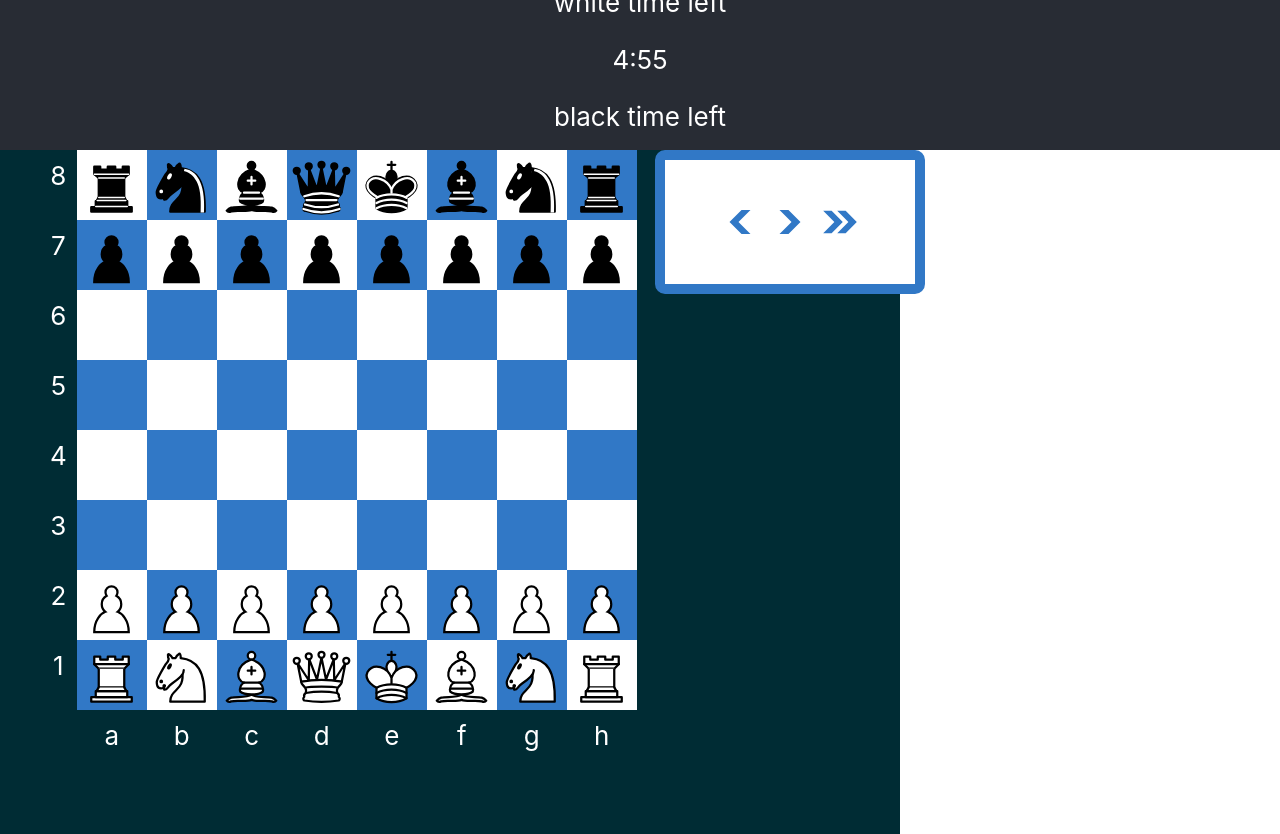
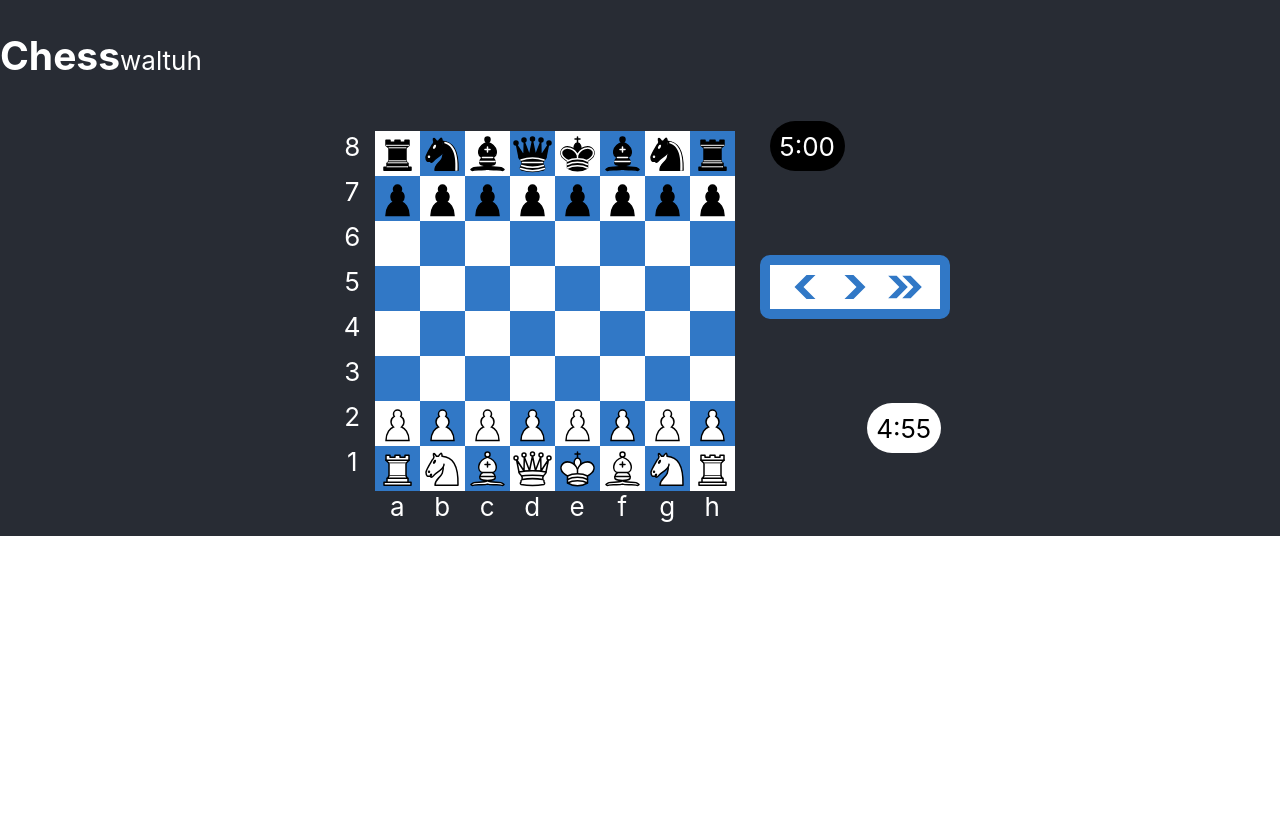
Before and after one commit to msanlop/chess, a React (Create React App) app: page / in a window 1280 px wide. After the commit the page ends 800 px from the top, so only its background shows below. Built offline with nearby package versions, Linux system fonts and the light colour scheme.

Commit message:
feat: add simple timers components, and fix some css

```diff
--- a/src/App.css
+++ b/src/App.css
@@ -2,35 +2,33 @@
   text-align: center;
 }
 
-.App-logo {
-  height: 40vmin;
-  pointer-events: none;
-}
 
-@media (prefers-reduced-motion: no-preference) {
-  .App-logo {
-    animation: App-logo-spin infinite 20s linear;
-  }
-}
 
 .App-header {
   background-color: #282c34;
   /* min-height: 100vh; */
-  overflow: scroll;
+  /* overflow: scroll; */
   max-height: 150px;
   display: flex;
-  flex-direction: column;
-  align-items: center;
-  justify-content: center;
+  flex-direction: row;
+
+  align-items: baseline;
+  /* justify-content: center; */
   font-size: calc(10px + 2vmin);
   color: white;
 }
 
+h2 {
+  justify-content: left;
+  align-items: left;
+  text-align: left;
+}
+
 .App-body {
-  background-color: #002c34;
+  background-color: #282c34;
   /* overflow-y: hidden; */
-  width: 900px;
-  display: flex;
+  /* width: 900px; */
+  /* display: flex; */
   flex-direction: row;
   /* align-items: center;
   justify-content: center; */
@@ -40,13 +38,31 @@
 
 .right-panel {
   margin-left : 2%;
-  margin-bottom: 60%;
-  font-size: calc(10px + 2vmin);
-  color: white;
+  /* margin-bottom: 60%; */
+  /* display: inline-grid; */
+  /* grid-template-rows: 1fr 1fr 1fr; */
+  /* grid-auto-rows: minmax(0, 1fr); */
+  /* grid-auto-flow: row; */
+  /* justify-items: center; */
+
+
+  display: inline-grid;
+  grid-template-rows: 1fr 3fr 1fr;
+  /* grid-template-columns: 100px 100px 100px; */
+  grid-gap: 3px;
+  justify-items: center;
+  align-items: center
+  /* font-size: calc(10px + 2vmin); */
+  /* color: white; */
 }
 
 .App-link {
   color: #61dafb;
+}
+
+ul {
+  margin: 0;
+  padding: 0;
 }
 
 @keyframes App-logo-spin {
@@ -57,3 +73,31 @@
     transform: rotate(360deg);
   }
 }
+
+
+.b-timer {
+  /* text-align: left; */
+  margin: 5%;
+  justify-self: left;
+  background-color: black;
+  border-radius: 100px;
+  color: white;
+  width: fit-content;
+  height: fit-content;
+  padding: 5%;
+}
+
+.w-timer {
+  margin: 5%;
+  /* position: relative; */
+  /* left: 75%; */
+  /* align-self: right; */
+  justify-self: right;
+
+  background-color: white;
+  border-radius: 100px;
+  color: black;
+  width: fit-content;
+  height: fit-content;
+  padding: 5%;
+}
--- a/src/App.tsx
+++ b/src/App.tsx
@@ -4,6 +4,7 @@ import './App.css';
 import Board from "./Board"
 import {BOARD_SIZE, Coordinate, getAllowedMovesForPieceAtCoordinate, starterPosition, move, getPiece, GameState, startingGameState, STARTING_TIME} from "./Chess/Chess"
 import InfoPanel from "./InfoPanel"
+import Timer from './Timer';
 
 function App() {
 
@@ -19,7 +20,10 @@ function App() {
   const [counter, setCounter] = useState(0)
 
   useEffect( () => {
-    intervalIds.forEach(id => window.clearInterval(id))
+    for(var i = 0; i<intervalIds.length; i++){
+      const id = intervalIds.pop()
+      window.clearInterval(id)
+    }
     const id : number = window.setInterval(updateTimers, 1000);
     intervalIds.push(id) //useing setState did not work with React.Strict mode on and one of the timers would not get cleared
     setIntervalIds(intervalIds);
@@ -78,11 +82,7 @@ function App() {
   }
 
 
-  const msToMin = (ms:number) => {
-    let min = Math.floor((ms/1000/60) << 0);
-    let sec = Math.floor((ms/1000) % 60);
-    return min.toString() + ":" + sec.toString()
-  }
+
 
   const updateTimers = () => {
 
@@ -101,22 +101,26 @@ function App() {
   return (
     <div className="App">
       <header className="App-header">
-        <p>white time left</p>
-        {msToMin(timers.w)}
-        <p>black time left</p>
-        {msToMin(timers.b)}
+        <h2> Chess</h2>
+        <p>waltuh</p>
+        {/* <p>white time left</p> */}
+        {/* {msToMin(timers.w)} */}
+        {/* <p>black time left</p> */}
+        {/* {msToMin(timers.b)} */}
       </header>
       <div className='App-body'>
       {gameState[gameStateHistoryIndex].finished ? <p>"Winner " + {gameState[gameState.length - 1].turn=== 'w' ? 'b' : 'w'}</p> : <div> </div>}
         {gameState[gameStateHistoryIndex].stalemate ? <p>"There has been a stalemate!!!!"</p> : <></>}
-        <Board
-          onClickSelect={selectTile}
-          gameState={gameState[gameStateHistoryIndex]}
-          highlighted={allowed}
-        />
+          <Board
+            onClickSelect={selectTile}
+            gameState={gameState[gameStateHistoryIndex]}
+            highlighted={allowed}
+            />
         <div className='right-panel'>
           <InfoPanel
-            onClick={changeViewedState}/>
+            onClick={changeViewedState}
+            timers={timers}
+            />
         </div>
       </div>
     </div>
--- a/src/Board.css
+++ b/src/Board.css
@@ -1,6 +1,7 @@
 .chess-board {
     /* width: 500px;
     height: 500px; */
+
     display: inline-block;
 }
 
--- a/src/BoardCoordinate.css
+++ b/src/BoardCoordinate.css
@@ -11,5 +11,7 @@
 
 
     margin:auto;
-    padding:10px;
+    /* padding:10px; */
+    height: 45px;
+    width: 45px;
 }
--- a/src/HistoryControls.css
+++ b/src/HistoryControls.css
@@ -1,10 +1,13 @@
 .history-arrows {
     display: grid;
     grid-template-columns: repeat(3, 1fr);
-    padding: 50px;
-    border: 10px solid #3178C6;
+    padding: 10px;
+    /* margin-top: 100%;  */
     background-color: white;
     border-radius: 10px;
+    border: 10px solid #3178C6;
+    /* position: relative; */
+    /* top: 100%;  */
 }
 
 
--- a/src/InfoPanel.tsx
+++ b/src/InfoPanel.tsx
@@ -1,4 +1,5 @@
 import HistoryControls from "./HistoryControls";
+import Timer from "./Timer";
 
 
 
@@ -6,7 +7,11 @@ import HistoryControls from "./HistoryControls";
 const InfoPanel = (props:any) =>{
 
     return(
-        <HistoryControls onClick={props.onClick}/>
+        <>
+            <Timer timerValue={props.timers.b} color="b"/>
+            <HistoryControls onClick={props.onClick}/>
+            <Timer timerValue={props.timers.w} color="w"/>
+        </>
     )
 }
 
--- a/src/Square.css
+++ b/src/Square.css
@@ -1,7 +1,10 @@
 .tile {
     list-style-type: none;
-    width: 70px;
-    height: 70px;
+    /* width: 70px;
+    height: 70px; */
+    /* height: 100%; */
+    height: 45px;
+    width: 45px;
 }
 
 
@@ -19,7 +22,7 @@
     pointer-events: none;
 
 
-    transform: scale(1.5);
-    position:relative;
+    transform: translate(0px, -20%);
+    /* position:relative; */
 
 }
--- /dev/null
+++ b/src/Timer.tsx
@@ -0,0 +1,20 @@
+
+
+const Timer = (props:any) => {
+
+    const msToMin = (ms:number) => {
+        const min = Math.floor((ms/ (1000 *60)));
+        const sec = Math.floor((ms/1000) % 60);
+        let secString = sec < 10 ? '0' + String(sec) : String(sec)
+        return min.toString() + ":" + secString
+      }
+
+
+    return(
+        <div className={props.color + "-timer"}>{msToMin(props.timerValue)} </div>
+    )
+}
+
+
+
+export default Timer;
```
